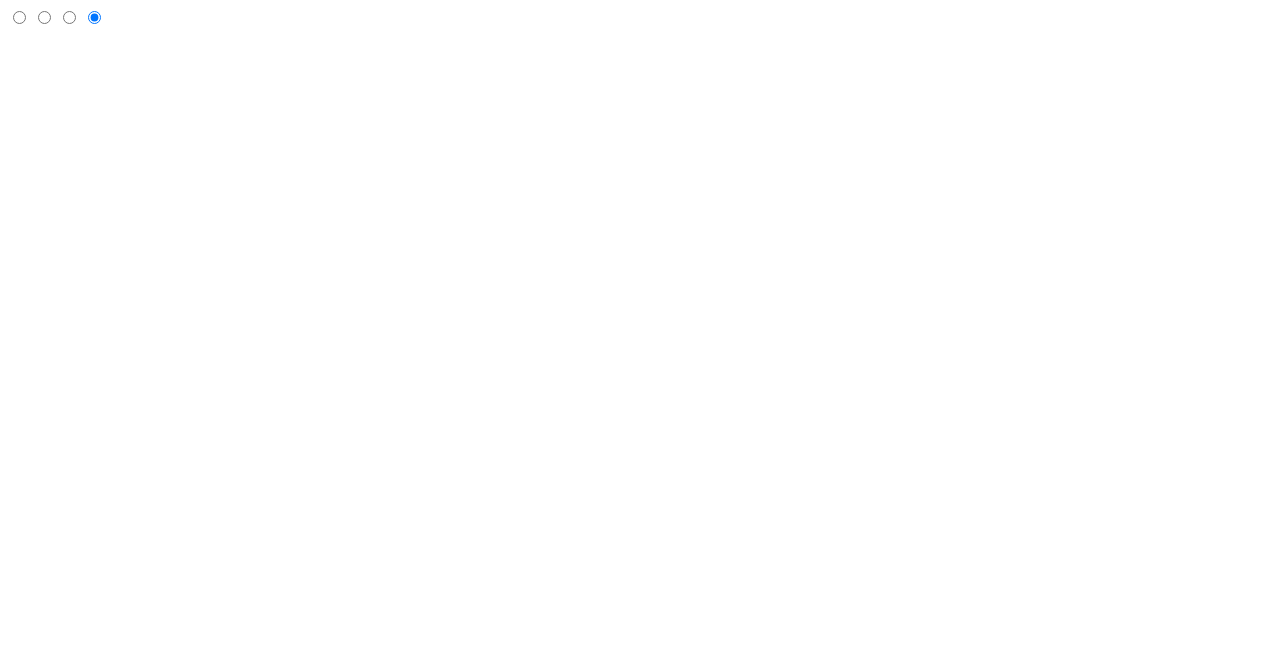
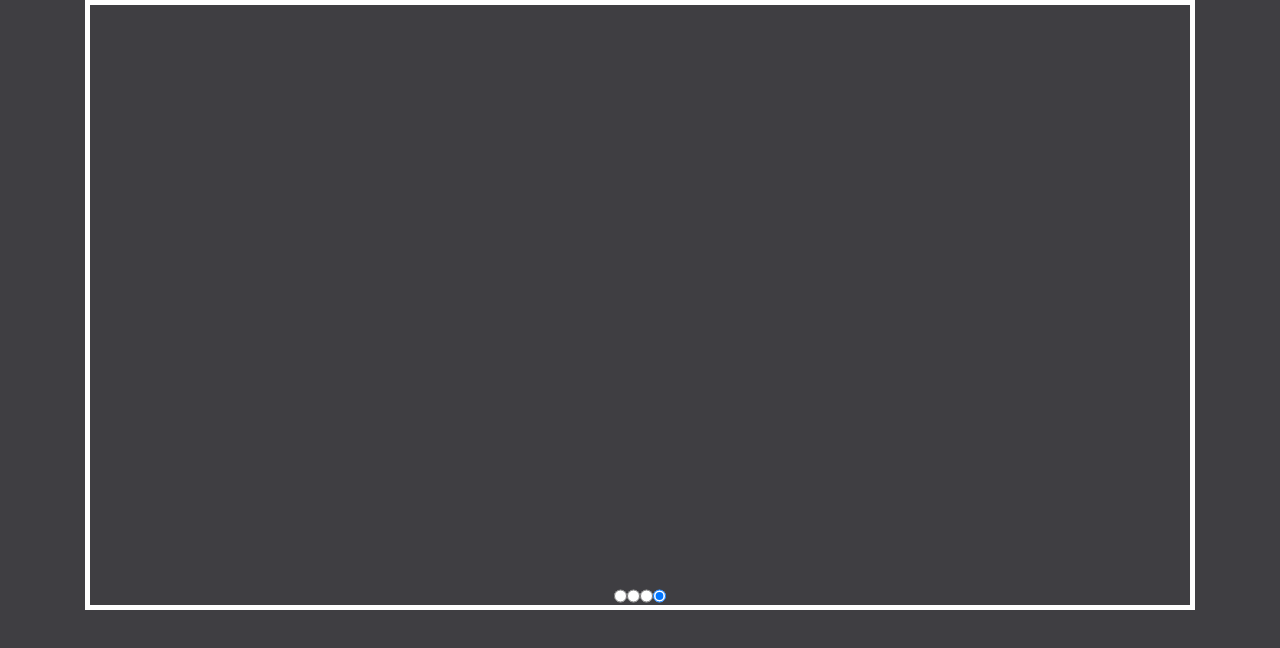
Before and after one commit to den987655/cssMemSlider, a plain HTML site: page cssMemSlider/index.html in a window 1280 px wide. Drawn offline with Linux system fonts and the light colour scheme.

Commit message:
feat: add basic page layout (Mon, Oct 17, 2021 01:35:35 PM)

```diff
--- /dev/null
+++ b/cssMemSlider/css/style.css
@@ -0,0 +1,25 @@
+* {
+  margin: 0;
+  padding: 0;
+}
+
+body {
+  background-color: rgb(63, 62, 66);
+}
+
+.wrapper {
+  display: flex;
+  flex-direction: column;
+    justify-content: flex-end;
+    align-items: center;
+  width: 1100px;
+  height: 600px;
+  overflow: hidden;
+  border: 5px solid #fff;margin: 0 auto;
+}
+
+
+.wrapper__slides {
+  display: flex;
+
+}
--- a/cssMemSlider/index.html
+++ b/cssMemSlider/index.html
@@ -4,6 +4,7 @@
   <meta charset="UTF-8">
   <meta http-equiv="X-UA-Compatible" content="IE=edge">
   <meta name="viewport" content="width=device-width, initial-scale=1.0">
+  <link rel="stylesheet" href="css/style.css">
   <title>cssMemSlider</title>
 </head>
 <body>
```
